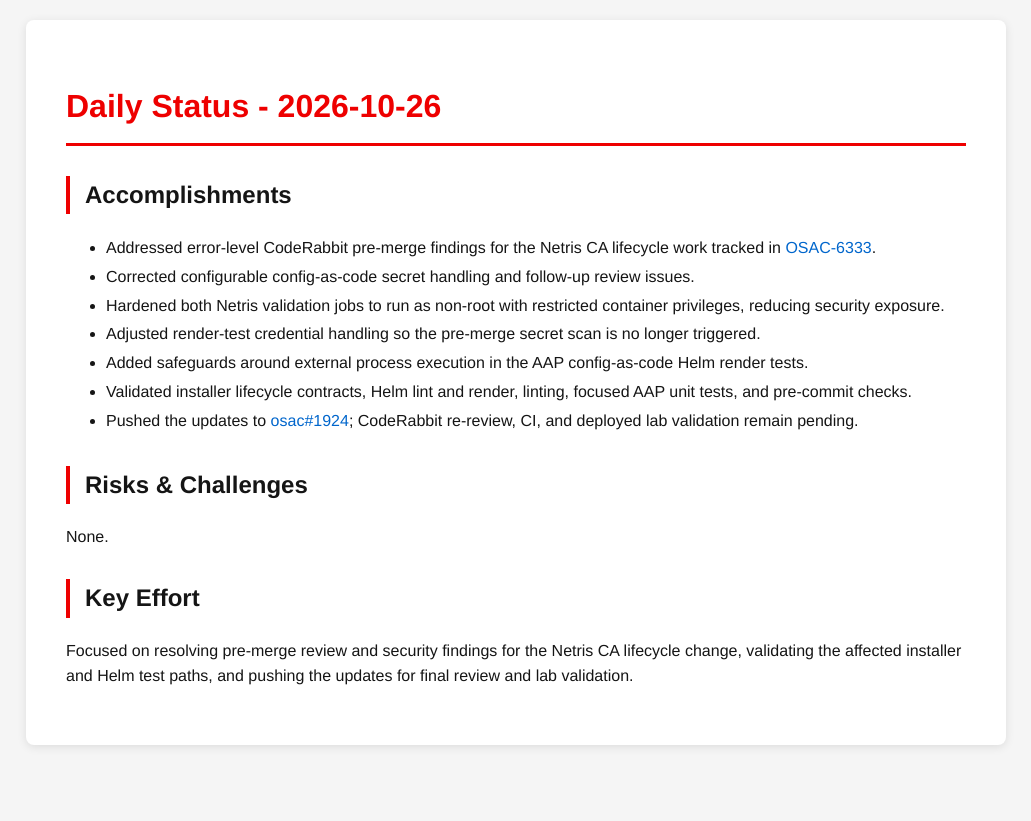
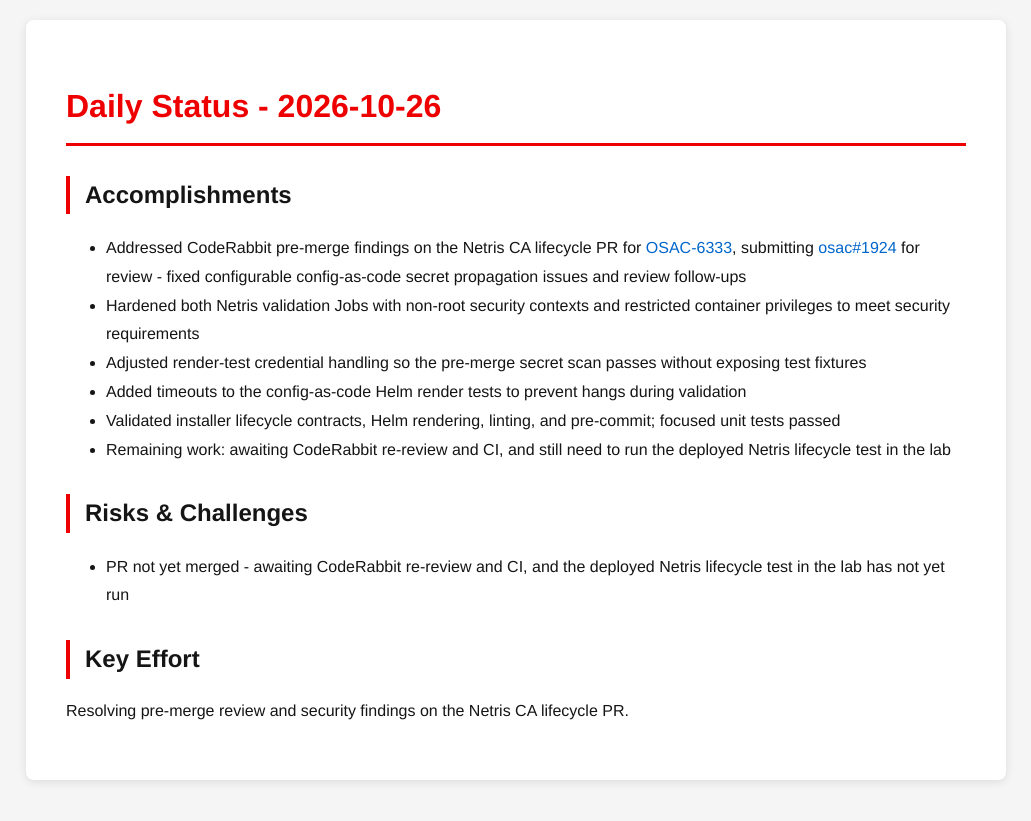
Before and after one commit to tzvatot/daily-status, a Jekyll site: the page built from 2026-10-26.md, in a window 1280 px wide. Shown: the top 821 px of the page, without its empty margins (124-1155 px from the left). Built offline with Jekyll 4.4.1, drawn with Linux system fonts in a browser that asks for light colours.

Commit message:
Daily status update - 2026-10-26

```diff
--- a/2026-10-26.md
+++ b/2026-10-26.md
@@ -7,16 +7,15 @@
 # Daily Status - 2026-10-26
 
 ## Accomplishments
-- Addressed error-level CodeRabbit pre-merge findings for the Netris CA lifecycle work tracked in [OSAC-6333](https://redhat.atlassian.net/browse/OSAC-6333).
-- Corrected configurable config-as-code secret handling and follow-up review issues.
-- Hardened both Netris validation jobs to run as non-root with restricted container privileges, reducing security exposure.
-- Adjusted render-test credential handling so the pre-merge secret scan is no longer triggered.
-- Added safeguards around external process execution in the AAP config-as-code Helm render tests.
-- Validated installer lifecycle contracts, Helm lint and render, linting, focused AAP unit tests, and pre-commit checks.
-- Pushed the updates to [osac#1924](https://github.com/osac-project/osac/pull/1924); CodeRabbit re-review, CI, and deployed lab validation remain pending.
+- Addressed CodeRabbit pre-merge findings on the Netris CA lifecycle PR for [OSAC-6333](https://redhat.atlassian.net/browse/OSAC-6333), submitting [osac#1924](https://github.com/osac-project/osac/pull/1924) for review - fixed configurable config-as-code secret propagation issues and review follow-ups
+- Hardened both Netris validation Jobs with non-root security contexts and restricted container privileges to meet security requirements
+- Adjusted render-test credential handling so the pre-merge secret scan passes without exposing test fixtures
+- Added timeouts to the config-as-code Helm render tests to prevent hangs during validation
+- Validated installer lifecycle contracts, Helm rendering, linting, and pre-commit; focused unit tests passed
+- Remaining work: awaiting CodeRabbit re-review and CI, and still need to run the deployed Netris lifecycle test in the lab
 
 ## Risks & Challenges
-None.
+- PR not yet merged - awaiting CodeRabbit re-review and CI, and the deployed Netris lifecycle test in the lab has not yet run
 
 ## Key Effort
-Focused on resolving pre-merge review and security findings for the Netris CA lifecycle change, validating the affected installer and Helm test paths, and pushing the updates for final review and lab validation.
+Resolving pre-merge review and security findings on the Netris CA lifecycle PR.
```
